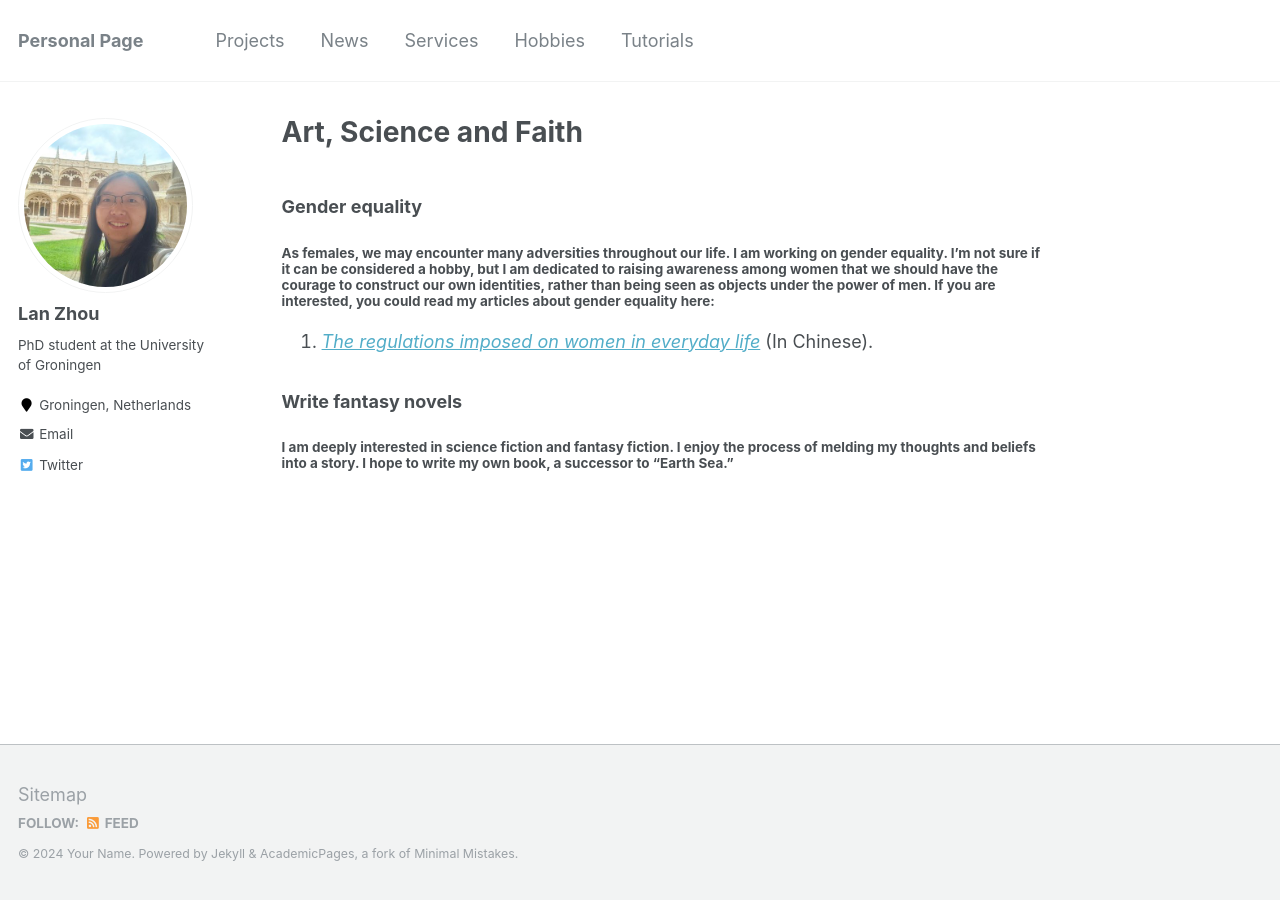
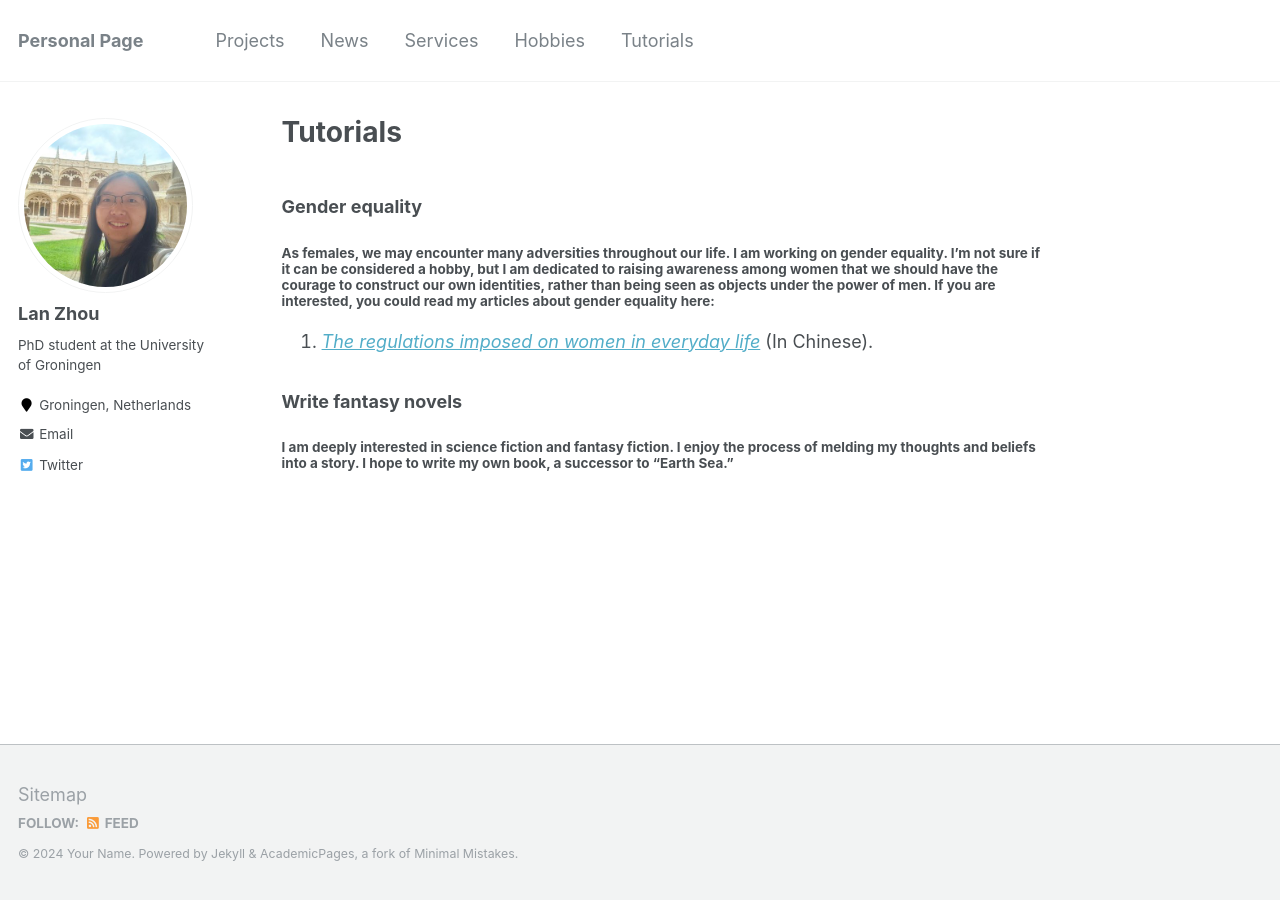
Before and after one commit to lanzhou-psy/personal-page, a Jekyll site: the page built from _pages/tutorial.md, in a window 1280 px wide. Built offline with Jekyll 4.4.1, drawn with Linux system fonts in a browser that asks for light colours.

Commit message:
Update tutorial.md

```diff
--- a/_pages/tutorial.md
+++ b/_pages/tutorial.md
@@ -1,10 +1,10 @@
 ---
 permalink: /Hobbies/
-title: "Art, Science and Faith"
+title: "Tutorials"
 author_profile: true
 redirect_from:
-  - /hobbies/
-  - /hobbies.html
+  - /tutorial/
+  - /tutorial.html
 ---
 
 
```
